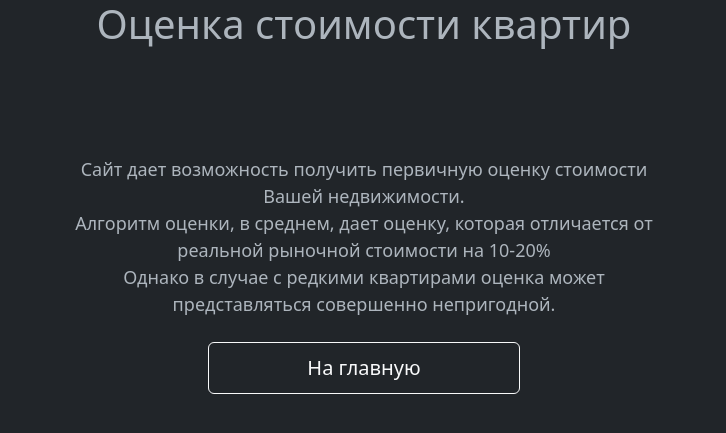
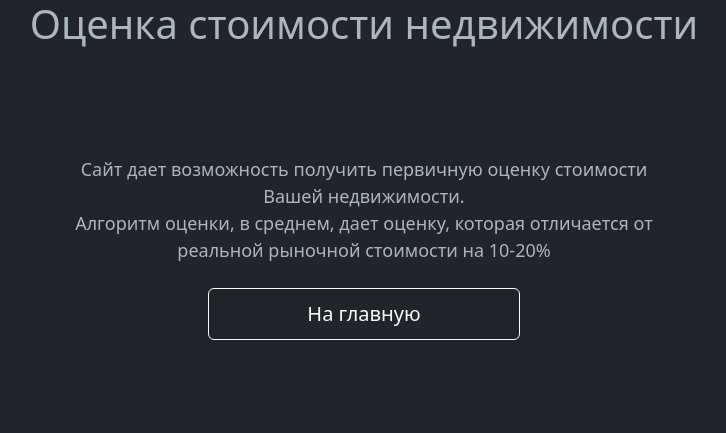
Before and after one commit to PlatoEnjoyer/real-estate-project, a Django app: page /about/ in a window 1280 px wide. Shown: the top 433 px of the page, without its empty margins (276-1002 px from the left). Run offline with Django 4.2, Linux system fonts and the light colour scheme; parts of the project's set-up code (start-up, migrations or seed data) failed here and were passed over.

Commit message:
Доработан дизайн страниц

```diff
--- a/templates/main/about_page.html
+++ b/templates/main/about_page.html
@@ -5,7 +5,6 @@
         <p class="text-break" style="text-align: center; font-size: 18px">Сайт дает возможность получить первичную
             оценку стоимости Вашей недвижимости.<br>
             Алгоритм оценки, в среднем, дает оценку, которая отличается от реальной рыночной стоимости на 10-20%<br>
-            Однако в случае с редкими квартирами оценка может представляться совершенно непригодной.
         </p>
         <button onclick="document.location='http://127.0.0.1:8000/'" type="button" class="btn btn-outline-light"
                 style="--bs-btn-padding-y: 10px; --bs-btn-padding-x: 10px; --bs-btn-font-size: 20px; width: 50%; margin-left: 25%">
--- a/templates/main/base.html
+++ b/templates/main/base.html
@@ -8,7 +8,7 @@
 
 </head>
 <body>
-<h1 class="text-center">Оценка стоимости квартир</h1>
+<h1 class="text-center">Оценка стоимости недвижимости</h1>
 
 {% block content %}
     <div class="d-grid gap-2 col-6 mx-auto" style="margin-top: 100px">
--- a/templates/registration/register.html
+++ b/templates/registration/register.html
@@ -2,7 +2,7 @@
 {% load crispy_forms_tags %}
 
 {% block content %}
-    <form method="post" class="form-group">
+    <form method="post" class="form-group" style="width: 50%; margin-left: 25%">
         {% csrf_token %}
         {{ form|crispy }}
         <button type="submit" class="btn btn-success">
```
Also changed, not shown: templates/registration/login.html (+5 -4 lines).
